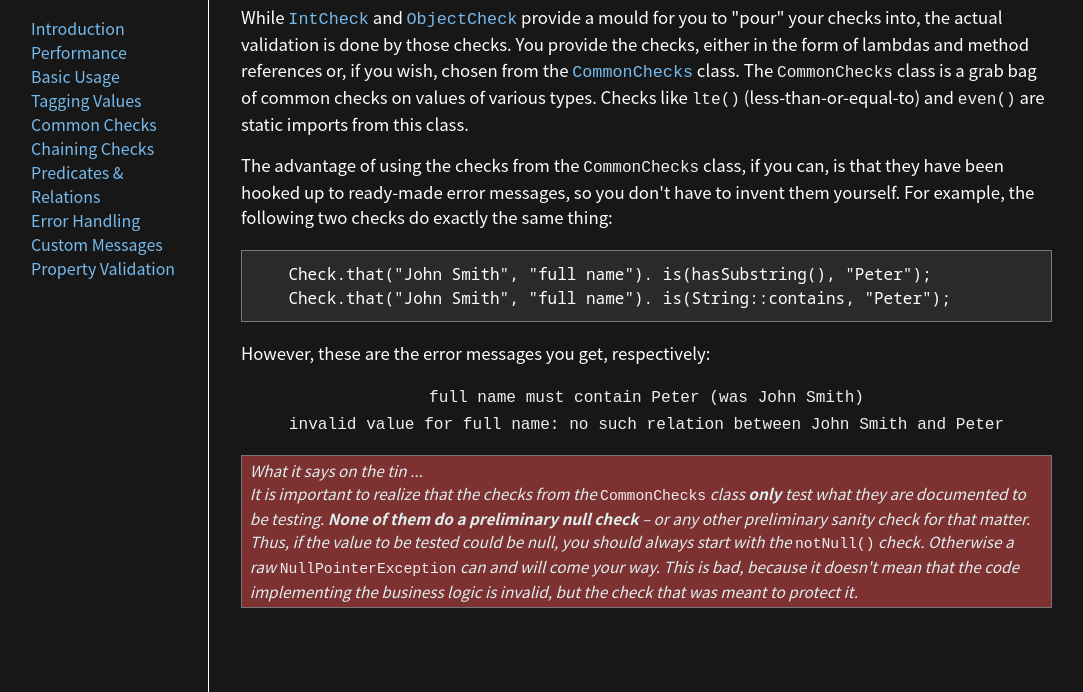
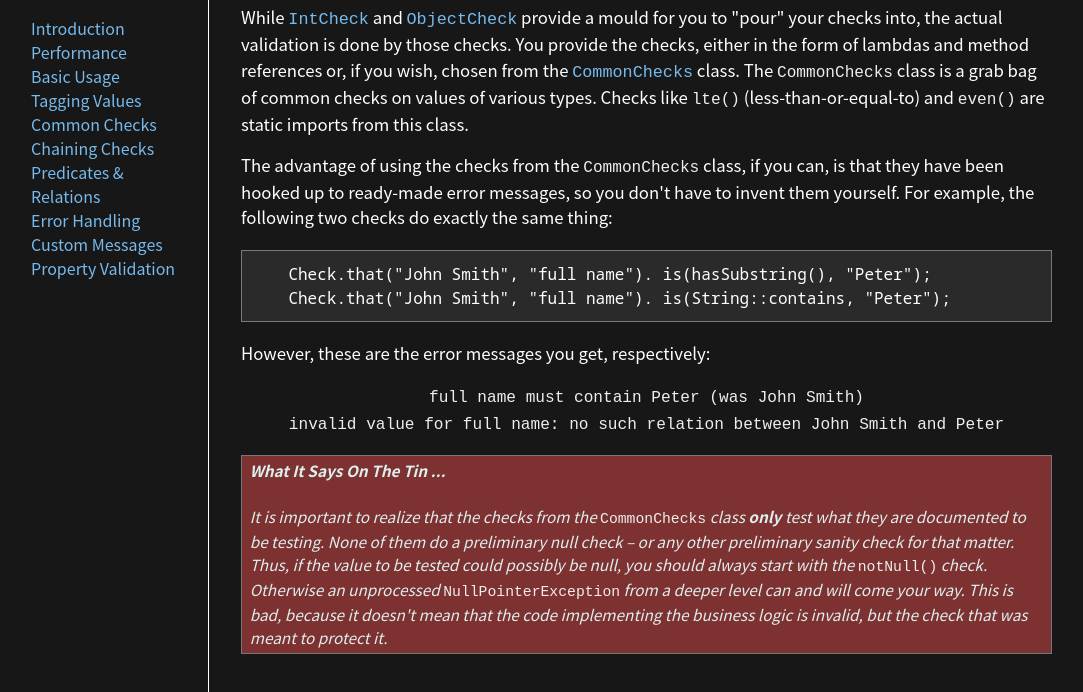
Before and after one commit to klojang4j/klojang-check, a plain HTML site: page docs/common-checks.html in a window 1280 px wide. Shown: the part 80-772 px from the top of the page, without its empty margins (51-1134 px from the left). Drawn offline with Linux system fonts and the light colour scheme.

Commit message:
documentation

```diff
--- a/docs/common-checks.html
+++ b/docs/common-checks.html
@@ -55,15 +55,15 @@
                 <span class="inline-code">invalid value for full name: no such relation between John Smith and Peter</span>
             </p>
             <p class="info-box">
-                What it says on the tin ...<br>
+                <b>What It Says On The Tin ...</b><br><br>
                 It is important to realize that the checks from the
-                <span class="inline-code">CommonChecks</span> class <b>only</b> test what they are documented to be testing.
-                <b>None of them do a preliminary null check</b> &#8211; or any other preliminary sanity check for that matter.
-                Thus, if the value to be tested could be null, you should always start with the
-                <span class="inline-code">notNull()</span> check. Otherwise a raw
-                <span class="inline-code">NullPointerException</span> can and will come your way. This is bad,
-                because it doesn't mean that the code implementing the business logic is invalid, but the
-                check that was meant to protect it.
+                <span class="inline-code">CommonChecks</span> class <b>only</b> test what they are documented to be
+                testing. None of them do a preliminary null check &#8211; or any other preliminary sanity check for that
+                matter. Thus, if the value to be tested could possibly be null, you should always start with the
+                <span class="inline-code">notNull()</span> check. Otherwise an unprocessed
+                <span class="inline-code">NullPointerException</span> from a deeper level can and will come your
+                way. This is bad, because it doesn't mean that the code implementing the business logic is invalid, but
+                the check that was meant to protect it.
             </p>
         </div>
     </div>
```
Also changed, not shown: docs/performance.html (+1 -1 lines), docs/tagging-values.html (+2 -0 lines).
